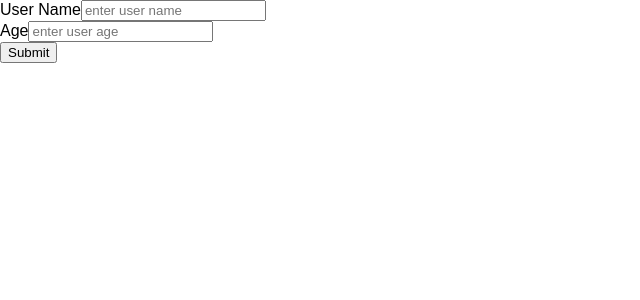
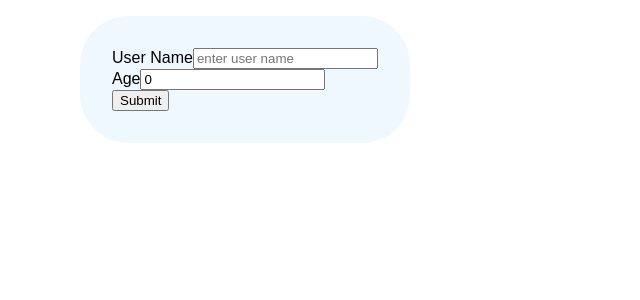
Before and after one commit to manoj2712/AddUser, a React (Create React App) app: page / in a window 1280 px wide. Shown: the top 300 px of the page, without its empty margins (0-640 px from the left). Built offline with nearby package versions, Linux system fonts and the light colour scheme.

Commit message:
tried to add modal component

```diff
--- a/package.json
+++ b/package.json
@@ -8,6 +8,7 @@
     "@testing-library/user-event": "^7.2.1",
     "react": "^18.0.0",
     "react-dom": "^18.0.0",
+    "react-modal": "^3.16.1",
     "react-scripts": "^5.0.1"
   },
   "scripts": {
--- a/src/App.js
+++ b/src/App.js
@@ -1,11 +1,13 @@
 import React from 'react';
 import UserInputForm from './Components/UserInputForm';
-
+import Card from './Components/UI/Card';
 
 function App() {
   return (
-    <UserInputForm/>
-  )
+    <Card>
+      <UserInputForm />
+    </Card>
+  );
 }
 
 export default App;
--- /dev/null
+++ b/src/Components/Modals/Modal1.js
@@ -0,0 +1,13 @@
+import React from 'react';
+
+const Modal1 = (props) => {
+    const onClickHandler = () => {
+        props.setModalToFalse();
+    }
+    return <p onClick={onClickHandler}>
+        Invalid age and name
+    </p>
+
+}
+
+export default Modal1;
--- a/src/Components/UI/Button.js
+++ b/src/Components/UI/Button.js
@@ -1,8 +1,8 @@
 import React from "react";
 import classes from "./Button.module.css";
 
-const Button = () => {
-  return <button type = "onClick" classes={classes.button}>Submit</button>;
+const Button = (props) => {
+  return <button type = "onClick" classes={classes.button}>{props.children}</button>;
 };
 
 export default Button;
--- a/src/Components/UI/Button.module.css
+++ b/src/Components/UI/Button.module.css
@@ -1,8 +1,10 @@
 .button{
     text-align: center;
-    width: auto;
+    width: fit-content;
     background-color: rgb(10, 176, 176);
     color:black;
     font:bold;
     border-radius: 12rem;
+    font-size: large;
+    height: inherit;
 }
--- /dev/null
+++ b/src/Components/UI/Card.js
@@ -0,0 +1,10 @@
+import React from "react";
+import classes from './Card.module.css';
+
+const Card = (props) => {
+    return <div className={classes.card}>
+        {props.children}
+    </div>
+}
+
+export default Card;
--- /dev/null
+++ b/src/Components/UI/Card.module.css
@@ -0,0 +1,10 @@
+.card{
+    flex:content;
+    border-radius: 3rem;
+    background-color: aliceblue;
+    width:fit-content;
+    display: center;
+    height: inherit;
+    margin:1rem 5rem;
+    padding:2rem;
+}
--- a/src/Components/UserInputForm.js
+++ b/src/Components/UserInputForm.js
@@ -1,23 +1,60 @@
-import React from "react";
+import React, { useState } from "react";
 import Button from "./UI/Button";
+import Modal from 'react-modal';
+import Modal1 from "./Modals/Modal1";
 const UserInputForm = () => {
+  const [name, setName] = useState("");
+  const [age, setAge] = useState(0);
+  const [isModalOpen, setIsModalOpen] = useState(false);
   const formSubmitHandler = (event) => {
     event.preventDefault();
-    console.log(event);
+    console.log("on clicked");
+    console.log(age)
+    console.log(name)
+    if (age ===0 && name.length === 0) {
+      setIsModalOpen(true);
+    }
+    setAge(0);
+    setName("");
   };
-
+  const onAgeChangeHandler = (event) => {
+    setAge(event.target.value);
+  };
+  const onNameChangeHandler = (event) => {
+    setName(event.target.value.trim());
+    console.log(name);
+  };
+  const setModalToFalse = () => {
+    setIsModalOpen(false);
+  }
   return (
+    <div>
       <form onSubmit={formSubmitHandler}>
         <div>
           <label>User Name</label>
-              <input type="text" placeholder="enter user name" />
+          <input
+            type="text"
+            placeholder="enter user name"
+            onChange={onNameChangeHandler}
+            value={name}
+          />
         </div>
         <div>
           <label>Age</label>
-        <input type="number" placeholder="enter user age"/>
+          <input
+            type="number"
+            placeholder="enter user age"
+            min={0}
+            onChange={onAgeChangeHandler}
+            value={age}
+          />
         </div>
-          <Button/>
+        <Button>Submit</Button>
       </form>
+      <Modal isOpen={isModalOpen}>
+        <Modal1 onClick={setModalToFalse} />
+        </Modal>
+    </div>
   );
 };
 
```
Also changed, not shown: 1 other file (tests, documents, lock files or other folders). Lines whose indentation alone changed are shown as unchanged.
